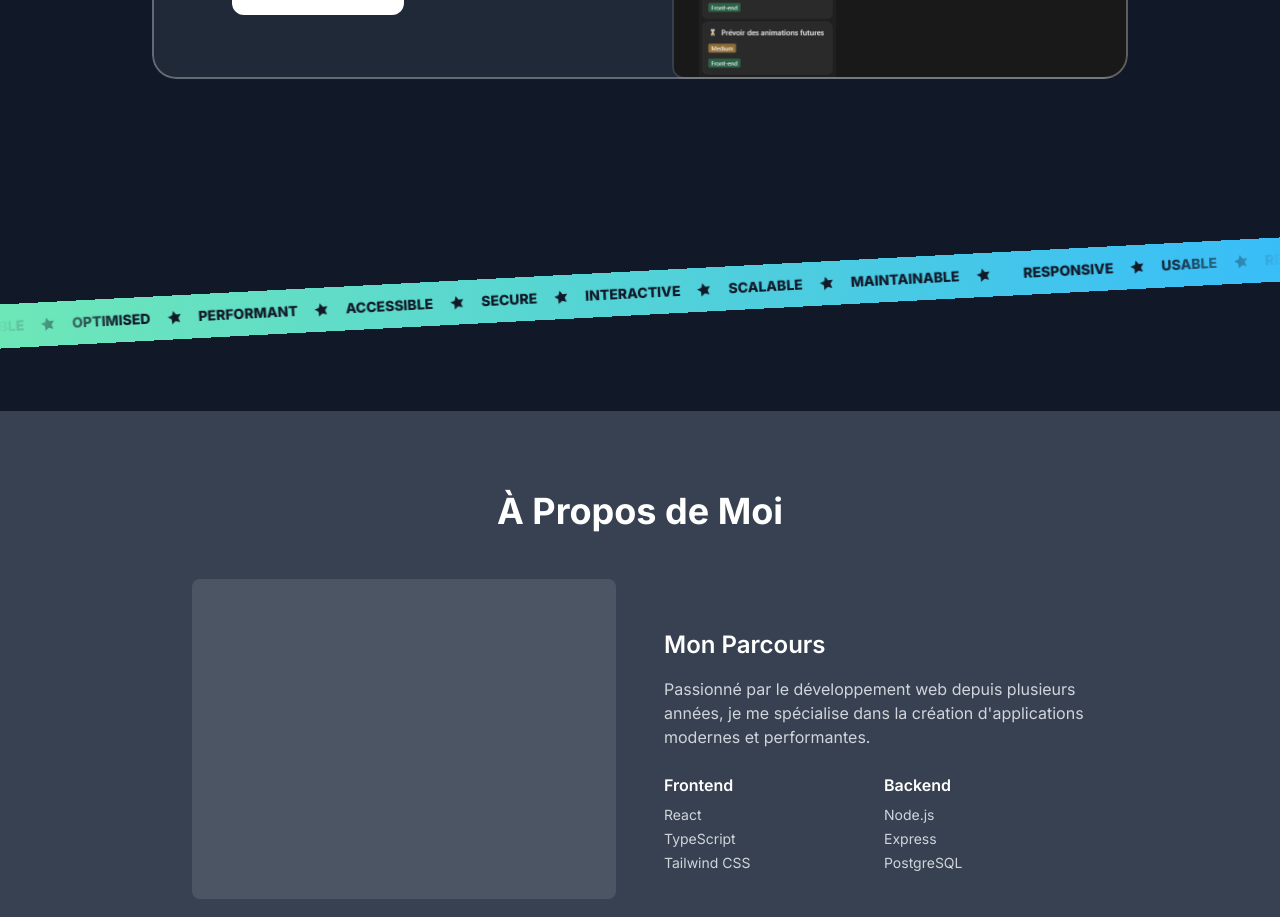
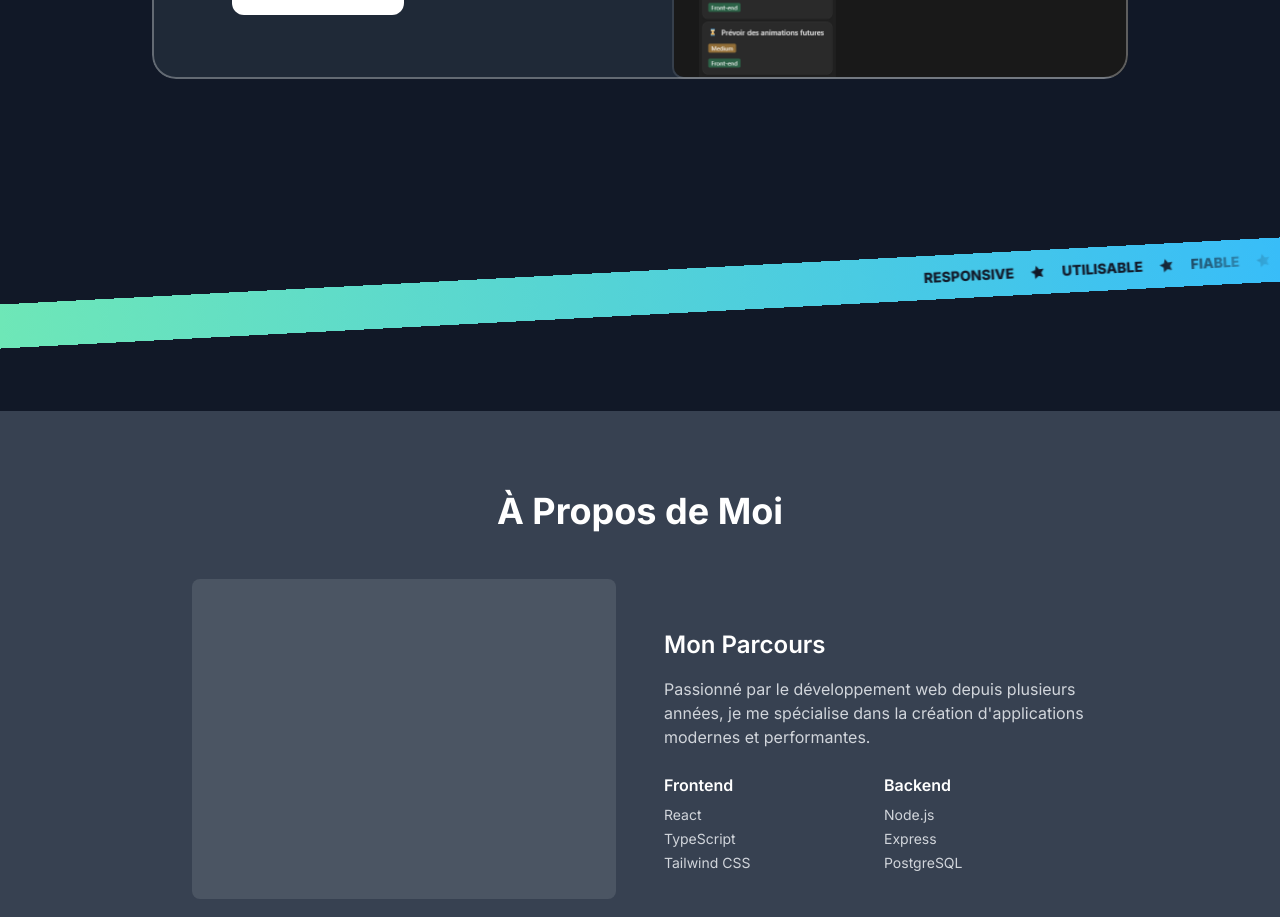
Before and after one commit to Vaporisateur/Portfolio, a React (Vite) app: page /#home in a window 1280 px wide. Shown: the part 2479-3396 px from the top of the page. Built offline with nearby package versions, Linux system fonts and the light colour scheme; a web font is replaced by a local one.

Commit message:
Ajustement de l'animation de défilement

```diff
--- a/src/components/sections/TapeSection.tsx
+++ b/src/components/sections/TapeSection.tsx
@@ -3,15 +3,15 @@ import { StarIcon } from "../icons";
 export const TapeSection = () => {
   const words = [
     "Responsive",
-    "Usable",
-    "Reliable",
-    "Optimised",
+    "Utilisable",
+    "Fiable",
+    "Optimisé",
     "Performant",
     "Accessible",
-    "Secure",
-    "Interactive",
+    "Sécurisé",
+    "Interactif",
     "Scalable",
-    "Maintainable"
+    "Maintenable"
   ];
 
   return (
@@ -19,8 +19,7 @@ export const TapeSection = () => {
       <div className="bg-gradient-to-r from-emerald-300 to-sky-400 -rotate-3 -mx-1">
         <div className="flex [mask-image:linear-gradient(to_right,transparent,black_10%,black_90%,transparent)]">
           <div className="flex flex-none gap-4 pr-4 py-3 animate-move-left">
-            {[...new Array(2)].fill(0).map((_, idx) => (
-              <div key={idx} className="flex flex-none gap-4 pr-4">
+            <div className="flex flex-none gap-4 pr-4">
               {words.map((word) => (
                 <div key={word} className="inline-flex gap-4 items-center">
                   <span className="text-gray-900 uppercase font-extrabold text-sm">
@@ -30,7 +29,16 @@ export const TapeSection = () => {
                 </div>
               ))}
             </div>
+            <div className="flex flex-none gap-4 pr-4">
+              {words.map((word) => (
+                <div key={`${word}-2`} className="inline-flex gap-4 items-center">
+                  <span className="text-gray-900 uppercase font-extrabold text-sm">
+                    {word}
+                  </span>
+                  <StarIcon className="size-4 text-gray-900 -rotate-12" />
+                </div>
               ))}
+            </div>
           </div>
         </div>
       </div>
--- a/tailwind.config.js
+++ b/tailwind.config.js
@@ -24,12 +24,15 @@ export default {
       },
       animation: {
         'spin-slow': 'spin 20s linear infinite',
-        'move-left': 'move-left 30s linear infinite',
+        'move-left': 'move-left 20s linear infinite',
       },
       keyframes: {
         'move-left': {
-          to: {
-            transform: 'translateX(-50%)'
+          '0%': {
+            transform: 'translateX(100%)'
+          },
+          '100%': {
+            transform: 'translateX(-100%)'
           }
         }
       }
```
Lines whose indentation alone changed are shown as unchanged.
